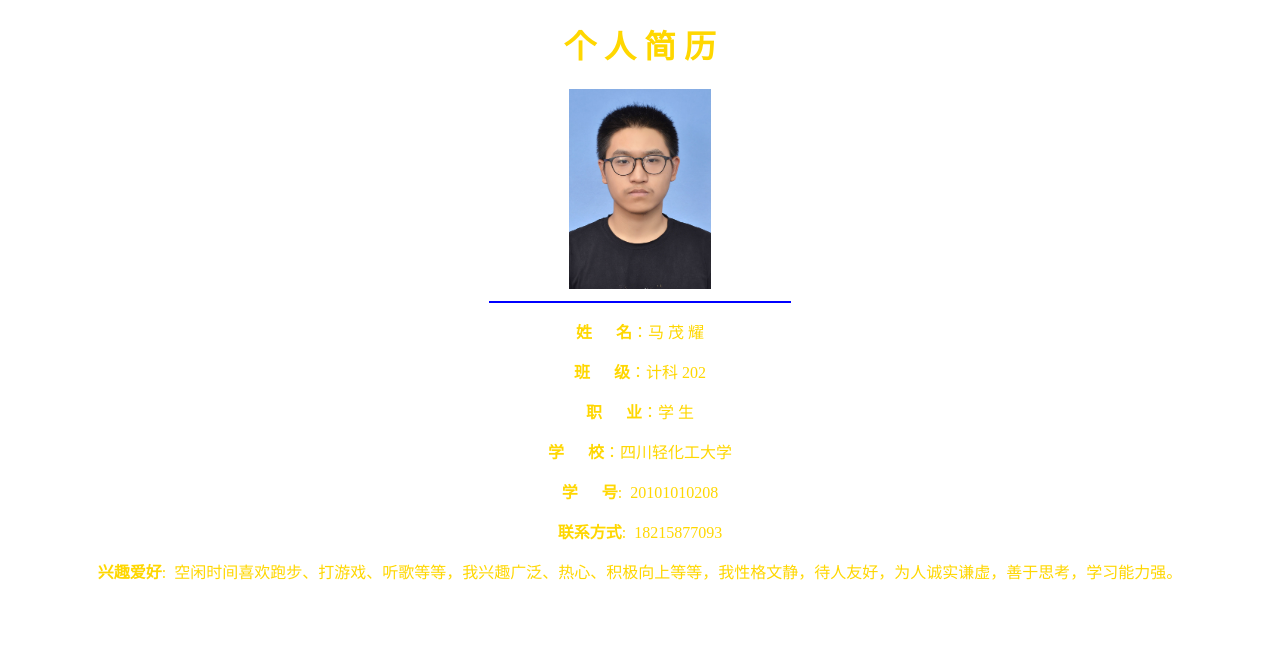
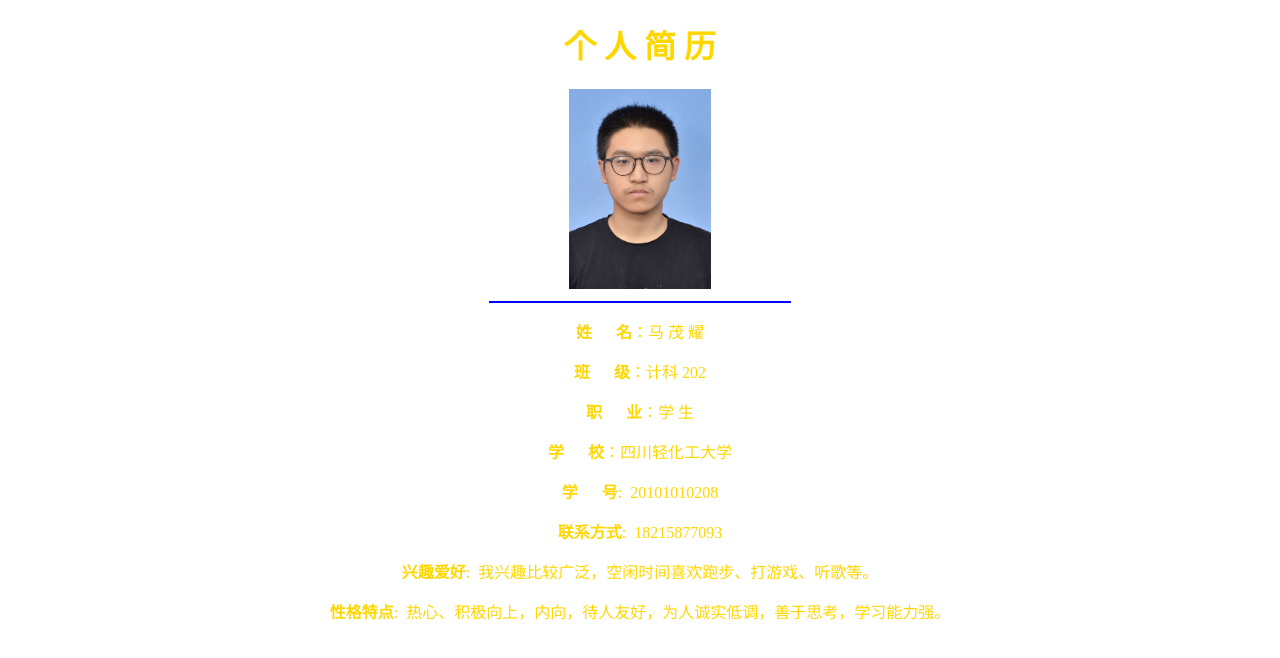
Before and after one commit to XIAOMA-7/mmy, a plain HTML site: page new.html in a window 1280 px wide. Drawn offline with Linux system fonts and the light colour scheme.

Commit message:
Update new.html

```diff
--- a/new.html
+++ b/new.html
@@ -19,7 +19,8 @@
      <p><b>学&nbsp;&nbsp;&nbsp;&nbsp;&nbsp;&nbsp;校</b>：四川轻化工大学</p>
      <p><b>学&nbsp;&nbsp;&nbsp;&nbsp;&nbsp;&nbsp;号</b>:&nbsp;&nbsp;20101010208</p>
      <p><b>联系方式</b>:&nbsp;&nbsp;18215877093</p>
-    <p><b>兴趣爱好</b>:&nbsp;&nbsp;空闲时间喜欢跑步、打游戏、听歌等等，我兴趣广泛、热心、积极向上等等，我性格文静，待人友好，为人诚实谦虚，善于思考，学习能力强。</p></font></center>
+     <p><b>兴趣爱好</b>:&nbsp;&nbsp;我兴趣比较广泛，空闲时间喜欢跑步、打游戏、听歌等。</p>
+     <p><b>性格特点</b>:&nbsp;&nbsp;热心、积极向上，内向，待人友好，为人诚实低调，善于思考，学习能力强。</p></font></center>
 
 </body>
 </html>
```
